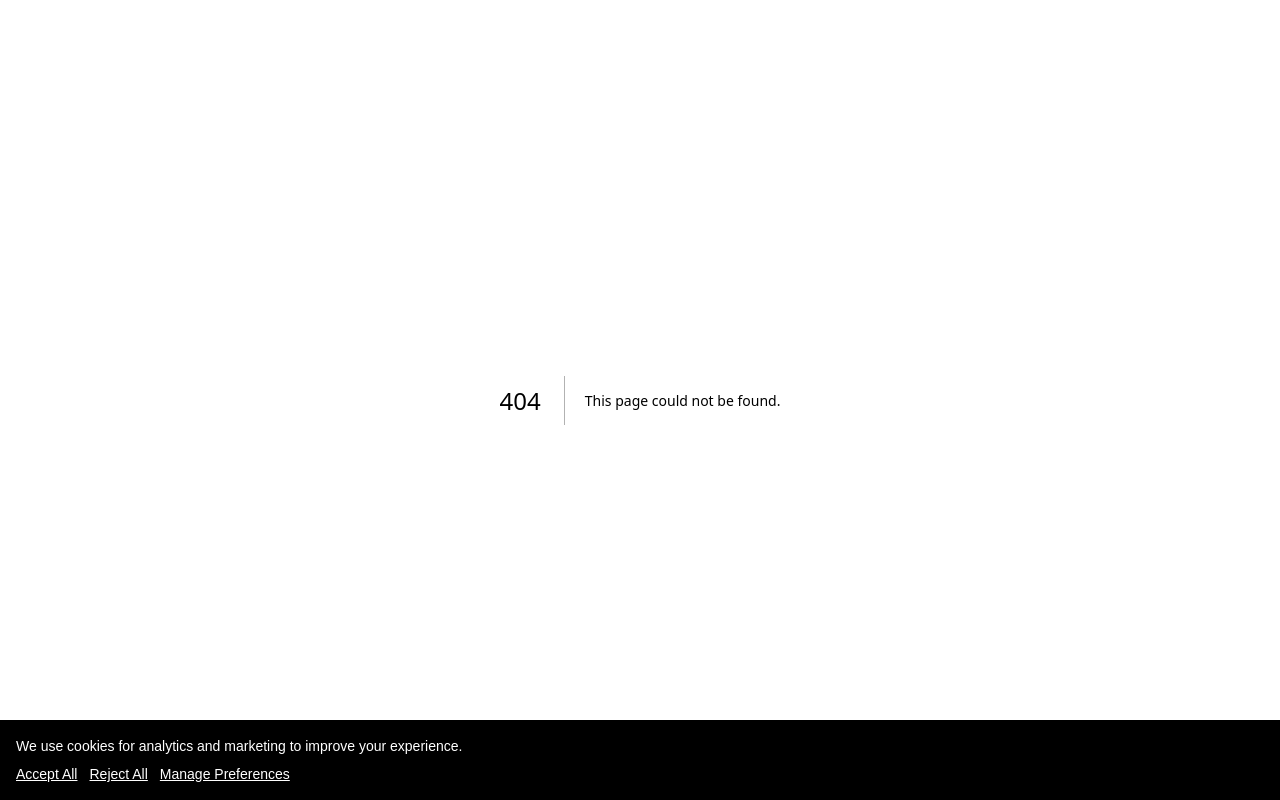
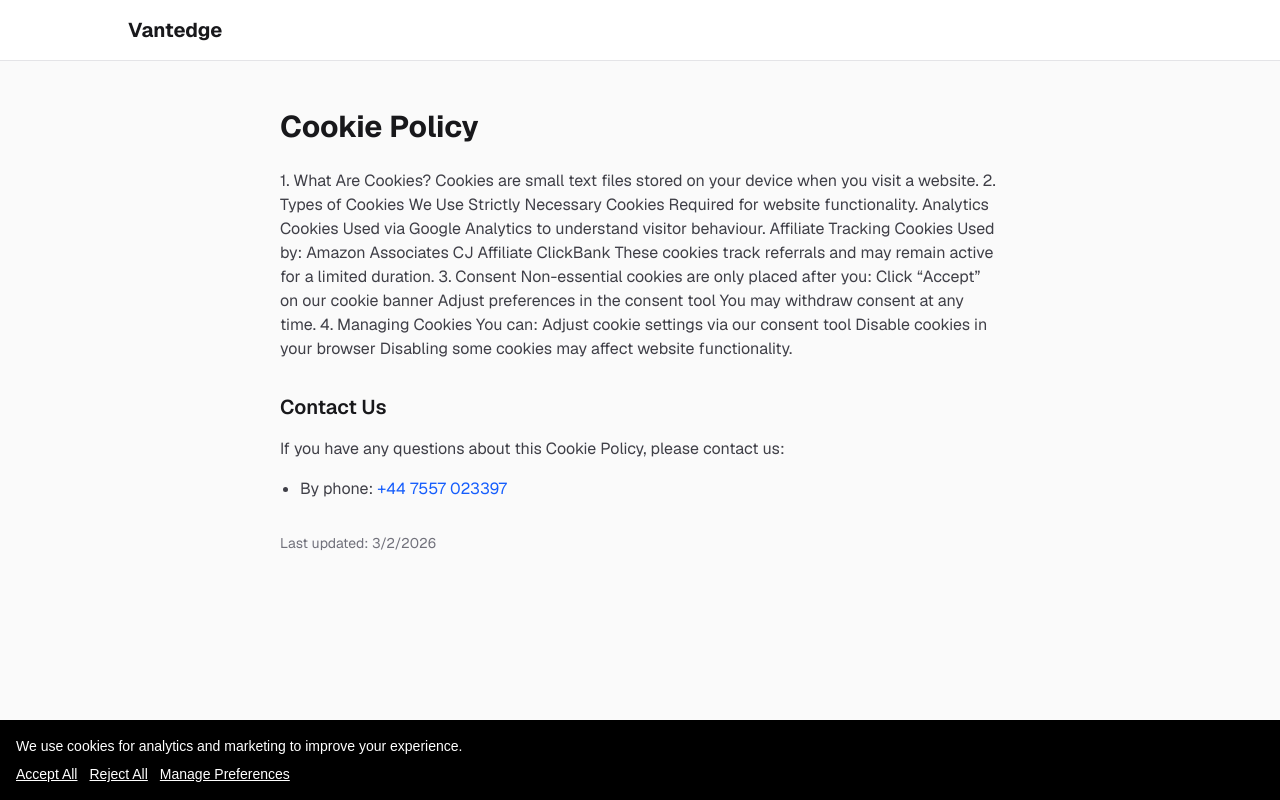
Before and after one commit to uchennaezeilo/vantedge, a Next.js app: page /cookie-policy in a window 1280 px wide. Before the commit this address had no page. Shown: the top 800 px of the page. Built offline with nearby package versions, Linux system fonts and the light colour scheme.

Commit message:
Updating articles slug

```diff
--- /dev/null
+++ b/app/affiliate-policy/page.tsx
@@ -0,0 +1,52 @@
+import type { Metadata } from "next";
+import Link from "next/link";
+
+export const metadata: Metadata = {
+  title: "Affiliate Policy | Vantedge",
+  description: "Affiliate Policy for Vantedge",
+};
+
+export default function AffiliatePolicyPage() {
+  return (
+    <div className="min-h-screen bg-zinc-50 font-sans dark:bg-black text-zinc-900 dark:text-zinc-100">
+      <header className="w-full border-b border-zinc-200 dark:border-zinc-800 bg-white dark:bg-black p-4">
+        <div className="max-w-5xl mx-auto flex justify-between items-center">
+          <Link href="/" className="font-bold text-xl">Vantedge</Link>
+        </div>
+      </header>
+
+      <main className="max-w-3xl mx-auto py-12 px-6">
+        <h1 className="text-3xl font-bold mb-6">Affiliate Policy</h1>
+        <div className="prose dark:prose-invert max-w-none text-zinc-700 dark:text-zinc-300">
+          <p className="mb-4">
+           Affiliate Disclosure
+
+Vantedge participates in affiliate marketing programs, including:
+
+Amazon Associates, CJ Affiliate, ClickBank and others which we may add from time to time.
+
+This means we may earn commissions when you click links and make purchases.
+
+There is no additional cost to you.
+
+We only recommend products we believe may provide value.
+          </p>
+
+          <h2 className="text-xl font-semibold mt-8 mb-4 text-zinc-900 dark:text-zinc-100">Contact Us</h2>
+          <p className="mb-4">
+            If you have any questions about this Affiliate Policy, please contact us:
+          </p>
+          <ul className="list-disc pl-5 mb-4 space-y-2">
+            <li>
+              By phone: <a href="tel:+447557023397" className="text-blue-600 hover:underline">+44 7557 023397</a>
+            </li>
+          </ul>
+
+          <p className="text-sm text-zinc-500 mt-8">
+            Last updated: {new Date().toLocaleDateString()}
+          </p>
+        </div>
+      </main>
+    </div>
+  );
+}
--- /dev/null
+++ b/app/cookie-policy/page.tsx
@@ -0,0 +1,85 @@
+import type { Metadata } from "next";
+import Link from "next/link";
+
+export const metadata: Metadata = {
+  title: "Cookie Policy | Vantedge",
+  description: "Cookie Policy for Vantedge",
+};
+
+export default function CookiePolicyPage() {
+  return (
+    <div className="min-h-screen bg-zinc-50 font-sans dark:bg-black text-zinc-900 dark:text-zinc-100">
+      <header className="w-full border-b border-zinc-200 dark:border-zinc-800 bg-white dark:bg-black p-4">
+        <div className="max-w-5xl mx-auto flex justify-between items-center">
+          <Link href="/" className="font-bold text-xl">Vantedge</Link>
+        </div>
+      </header>
+
+      <main className="max-w-3xl mx-auto py-12 px-6">
+        <h1 className="text-3xl font-bold mb-6">Cookie Policy</h1>
+        <div className="prose dark:prose-invert max-w-none text-zinc-700 dark:text-zinc-300">
+          <p className="mb-4">
+          1. What Are Cookies?
+
+Cookies are small text files stored on your device when you visit a website.
+
+2. Types of Cookies We Use
+Strictly Necessary Cookies
+
+Required for website functionality.
+
+Analytics Cookies
+
+Used via Google Analytics to understand visitor behaviour.
+
+Affiliate Tracking Cookies
+
+Used by:
+
+Amazon Associates
+
+CJ Affiliate
+
+ClickBank
+
+These cookies track referrals and may remain active for a limited duration.
+
+3. Consent
+
+Non-essential cookies are only placed after you:
+
+Click “Accept” on our cookie banner
+
+Adjust preferences in the consent tool
+
+You may withdraw consent at any time.
+
+4. Managing Cookies
+
+You can:
+
+Adjust cookie settings via our consent tool
+
+Disable cookies in your browser
+
+Disabling some cookies may affect website functionality.
+          </p>
+
+          <h2 className="text-xl font-semibold mt-8 mb-4 text-zinc-900 dark:text-zinc-100">Contact Us</h2>
+          <p className="mb-4">
+            If you have any questions about this Cookie Policy, please contact us:
+          </p>
+          <ul className="list-disc pl-5 mb-4 space-y-2">
+            <li>
+              By phone: <a href="tel:+447557023397" className="text-blue-600 hover:underline">+44 7557 023397</a>
+            </li>
+          </ul>
+
+          <p className="text-sm text-zinc-500 mt-8">
+            Last updated: {new Date().toLocaleDateString()}
+          </p>
+        </div>
+      </main>
+    </div>
+  );
+}
--- a/app/terms/page.tsx
+++ b/app/terms/page.tsx
@@ -138,7 +138,7 @@ We reserve the right to update these Terms at any time.
 
           <h2 className="text-xl font-semibold mt-8 mb-4 text-zinc-900 dark:text-zinc-100">Contact Us</h2>
           <p className="mb-4">
-            If you have any questions about this Privacy Policy, please contact us:
+            If you have any questions about this Terms and Conditions, please contact us:
           </p>
           <ul className="list-disc pl-5 mb-4 space-y-2">
             <li>
```
